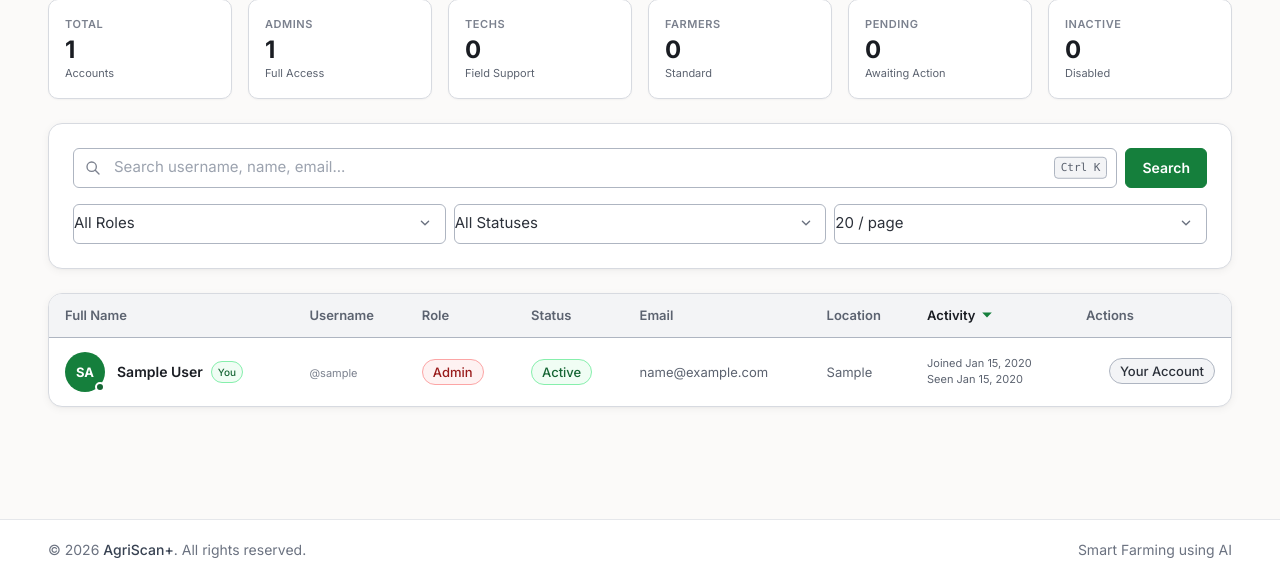
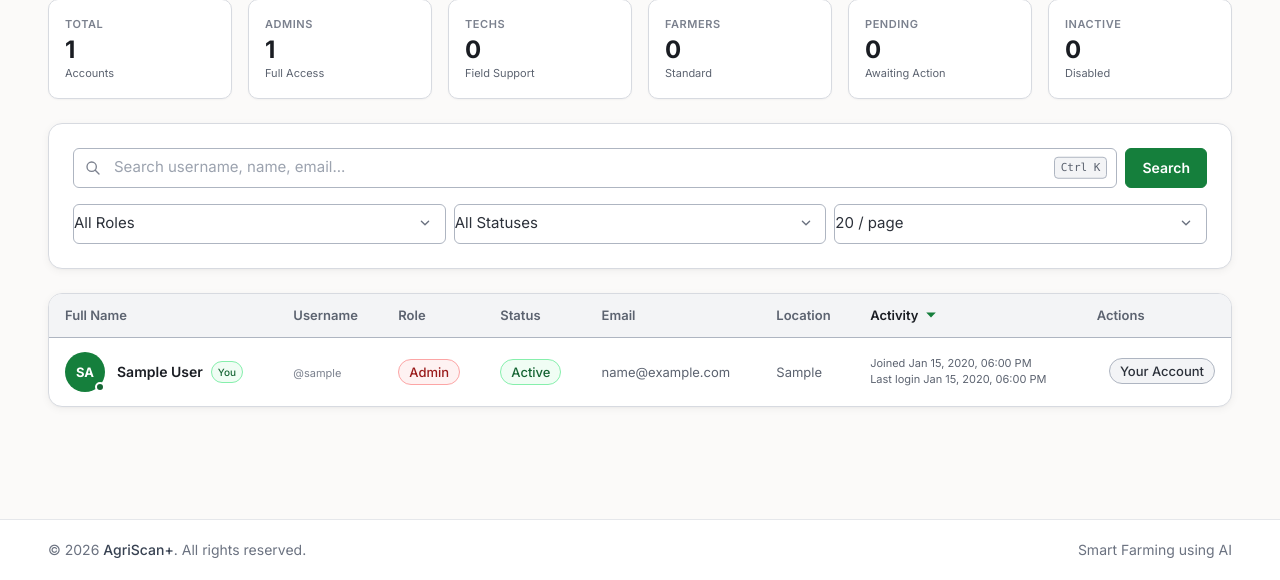
Before and after one commit to jhonvincenthernandez/Agriscan, a Django app: page /manage-users/ in a window 1280 px wide. Shown: the part 220-800 px from the top of the page. Run offline with Django 5.2, Linux system fonts and the light colour scheme; a user stored in the database is signed in; tables that the repository leaves empty hold one stand-in row (values such as "Sample post"); data that the repository does not hold is empty.

Commit message:
agriscan stable

```diff
--- a/templates/admin/user_edit.html
+++ b/templates/admin/user_edit.html
@@ -39,8 +39,8 @@
         @{{ edit_user.username }}{% if edit_user.email %} · {{ edit_user.email }}{% endif %}
       </p>
       <p class="text-xs text-gray-400 mt-1">
-        Joined {{ edit_user.date_joined|date:"M d, Y" }}
-        {% if edit_user.last_login %} · Last login {{ edit_user.last_login|date:"M d, Y" }}
+        Joined <time datetime="{{ edit_user.date_joined|date:'c' }}" title="{{ edit_user.date_joined|date:'F d, Y, h:i A' }}">{{ edit_user.date_joined|date:"M d, Y, h:i A" }}</time>
+        {% if edit_user.last_login %} · Last login <time datetime="{{ edit_user.last_login|date:'c' }}" title="{{ edit_user.last_login|date:'F d, Y, h:i A' }}">{{ edit_user.last_login|date:"M d, Y, h:i A" }}</time>
         {% else %} · Never logged in{% endif %}
       </p>
     </div>
--- a/templates/admin/users_list.html
+++ b/templates/admin/users_list.html
@@ -300,10 +300,16 @@
           </td>
 
           <td data-label="Activity">
-            <div class="um-activity">Joined {{ user.date_joined|date:"M d, Y" }}</div>
+            <div class="um-activity">
+              <time datetime="{{ user.date_joined|date:'c' }}" title="{{ user.date_joined|date:'F d, Y, h:i A' }}">
+                Joined {{ user.date_joined|date:"M d, Y, h:i A" }}
+              </time>
+            </div>
             <div class="um-activity">
               {% if user.last_login %}
-                Seen {{ user.last_login|date:"M d, Y" }}
+                <time datetime="{{ user.last_login|date:'c' }}" title="{{ user.last_login|date:'F d, Y, h:i A' }}">
+                  Last login {{ user.last_login|date:"M d, Y, h:i A" }}
+                </time>
               {% else %}
                 Never logged in
               {% endif %}
```
